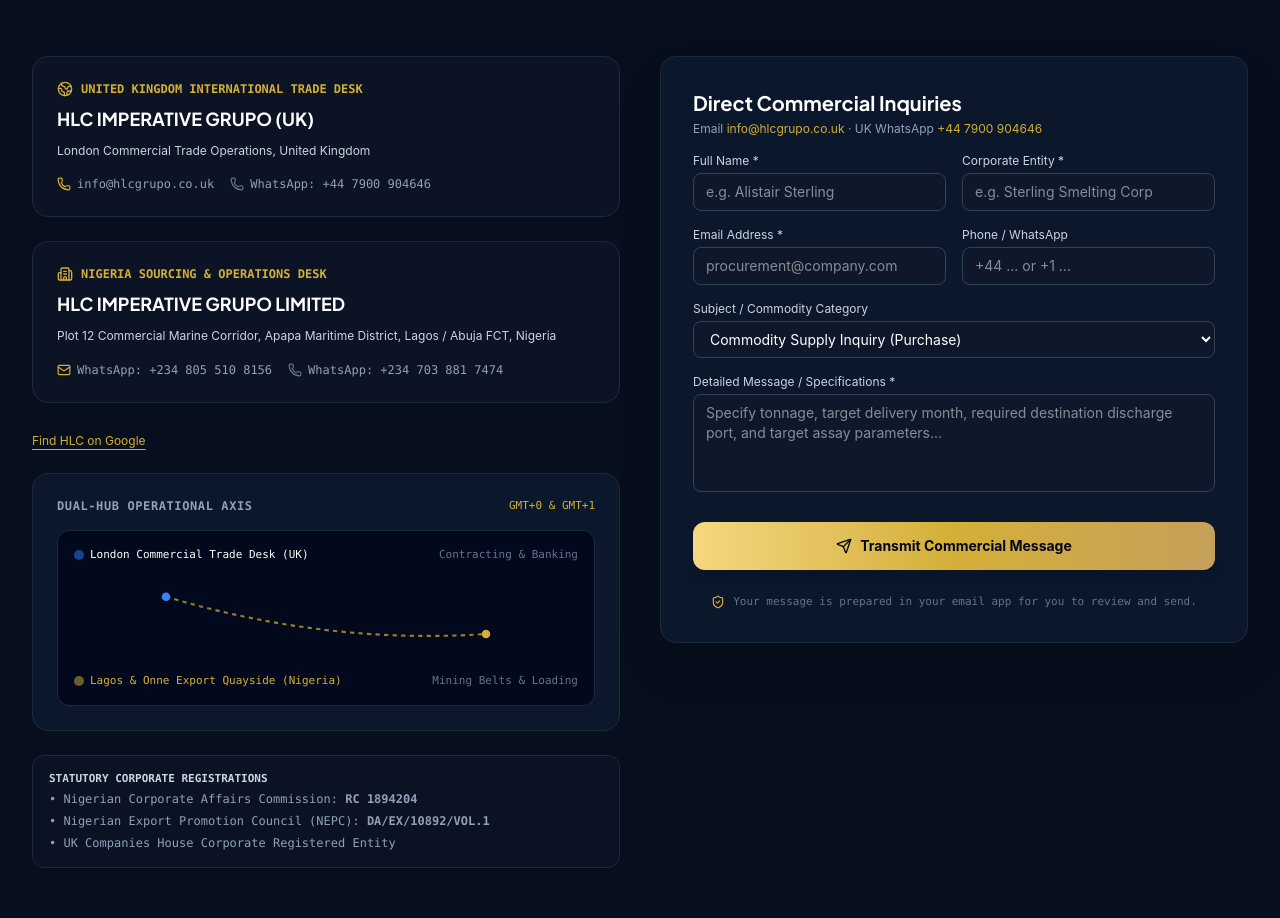
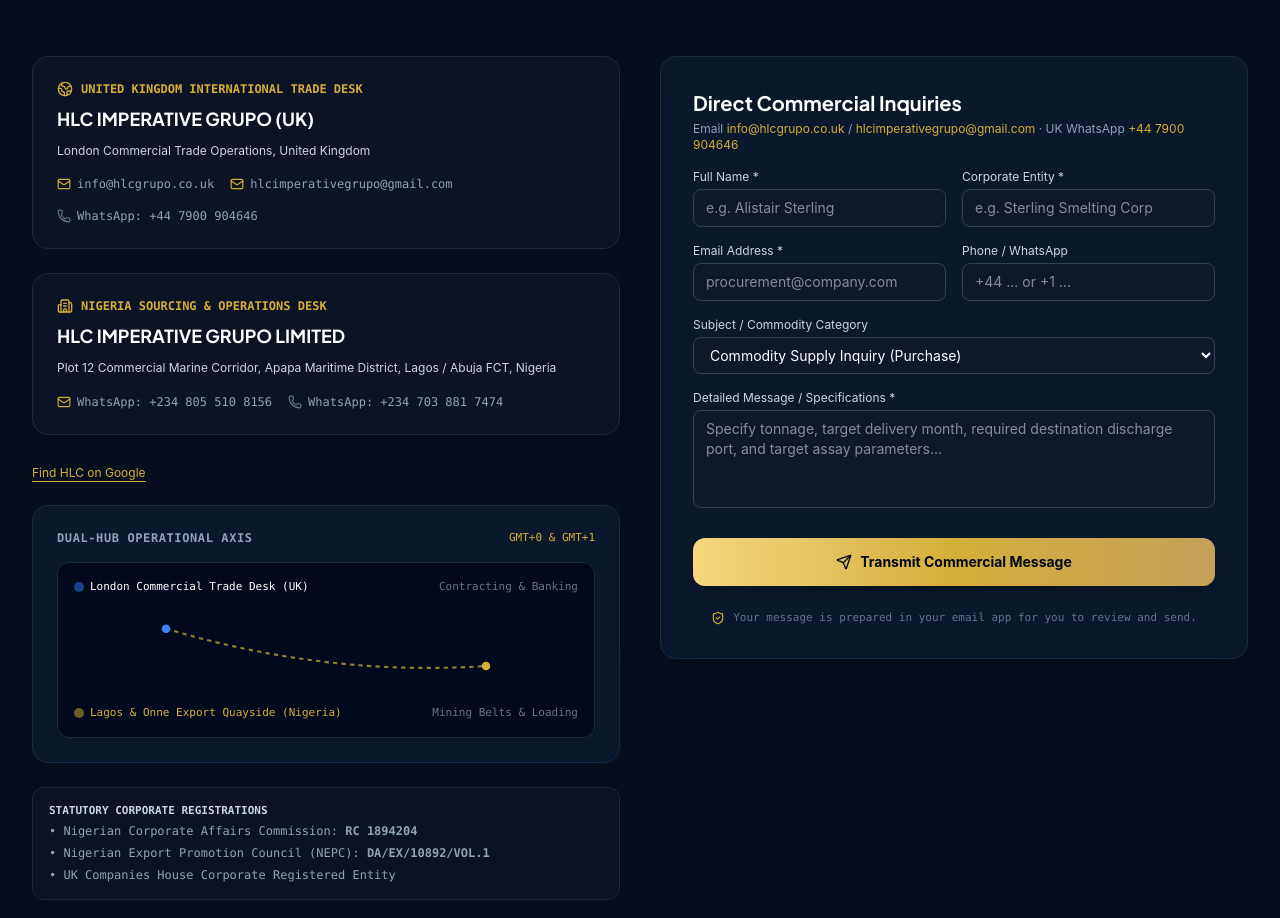
Before and after one commit to anonimousbot/HlcImperative, a React (Vite) app: page / in a window 1280 px wide. Shown: the part 10885-11803 px from the top of the page. Built offline with nearby package versions, Linux system fonts and the light colour scheme.

Commit message:
Add Gmail contact address

```diff
--- a/src/components/ContactSection.tsx
+++ b/src/components/ContactSection.tsx
@@ -35,7 +35,7 @@ export const ContactSection: React.FC<ContactSectionProps> = ({ currentLang }) =
       '',
       formData.message,
     ].join('\n');
-    window.location.href = `mailto:info@hlcgrupo.co.uk?subject=${encodeURIComponent(formData.subject)}&body=${encodeURIComponent(body)}`;
+    window.location.href = `mailto:info@hlcgrupo.co.uk,hlcimperativegrupo@gmail.com?subject=${encodeURIComponent(formData.subject)}&body=${encodeURIComponent(body)}`;
     setFormSubmitted(true);
   };
 
@@ -76,8 +76,12 @@ export const ContactSection: React.FC<ContactSectionProps> = ({ currentLang }) =
               </p>
               <div className="flex flex-wrap gap-4 text-xs font-mono text-slate-400">
                 <a href="mailto:info@hlcgrupo.co.uk" className="hover:text-[#D4AF37] transition-colors flex items-center gap-1.5">
-                  <Phone className="w-3.5 h-3.5 text-[#D4AF37]" />
+                  <Mail className="w-3.5 h-3.5 text-[#D4AF37]" />
                   <span>info@hlcgrupo.co.uk</span>
+                </a>
+                <a href="mailto:hlcimperativegrupo@gmail.com" className="hover:text-[#D4AF37] transition-colors flex items-center gap-1.5">
+                  <Mail className="w-3.5 h-3.5 text-[#D4AF37]" />
+                  <span>hlcimperativegrupo@gmail.com</span>
                 </a>
                 <a href="https://wa.me/447900904646" className="hover:text-[#D4AF37] transition-colors flex items-center gap-1.5" target="_blank" rel="noreferrer">
                   <Phone className="w-3.5 h-3.5 text-slate-500" />
@@ -180,7 +184,7 @@ export const ContactSection: React.FC<ContactSectionProps> = ({ currentLang }) =
                   Your email app should open with your enquiry
                 </h3>
                 <p className="text-xs sm:text-sm text-slate-300 max-w-md mx-auto">
-                  Review and send the message in your email app. If it did not open, email us at info@hlcgrupo.co.uk or WhatsApp +44 7900 904646.
+                  Review and send the message in your email app. If it did not open, email us at info@hlcgrupo.co.uk or hlcimperativegrupo@gmail.com, or WhatsApp +44 7900 904646.
                 </p>
                 <button
                   onClick={() => setFormSubmitted(false)}
@@ -196,7 +200,7 @@ export const ContactSection: React.FC<ContactSectionProps> = ({ currentLang }) =
                     {t.sendEnquiry}
                   </h3>
                   <p className="text-xs text-slate-400 mb-4">
-                    Email <a href="mailto:info@hlcgrupo.co.uk" className="text-[#D4AF37] hover:text-white">info@hlcgrupo.co.uk</a> · UK WhatsApp <a href="https://wa.me/447900904646" target="_blank" rel="noreferrer" className="text-[#D4AF37] hover:text-white">+44 7900 904646</a>
+                    Email <a href="mailto:info@hlcgrupo.co.uk" className="text-[#D4AF37] hover:text-white">info@hlcgrupo.co.uk</a> / <a href="mailto:hlcimperativegrupo@gmail.com" className="text-[#D4AF37] hover:text-white">hlcimperativegrupo@gmail.com</a> · UK WhatsApp <a href="https://wa.me/447900904646" target="_blank" rel="noreferrer" className="text-[#D4AF37] hover:text-white">+44 7900 904646</a>
                   </p>
                 </div>
 
```
